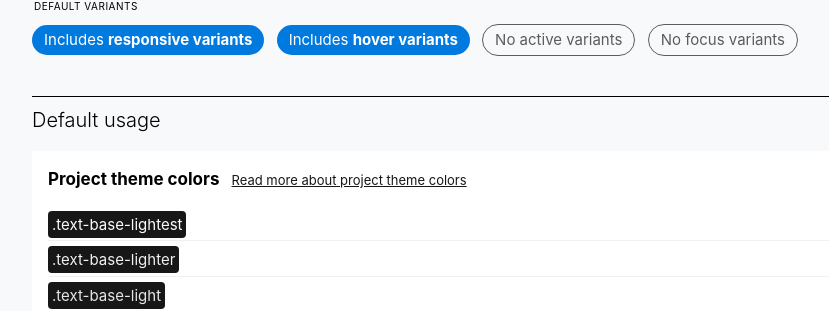
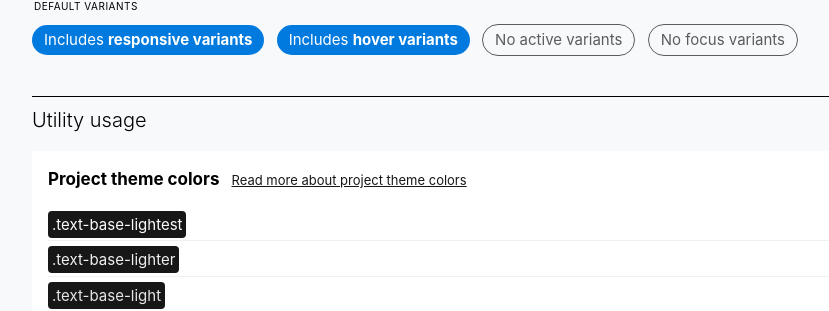
Before and after one commit to uswds/uswds-sandbox, a Jekyll site: the page built from _pages/uswds-utility-docs.md, in a window 1280 px wide and 900 px high. Shown: the part 172-483 px from the top of the window, without its empty margins (184-1013 px from the left). Built offline with Jekyll 4.4.1, drawn with Linux system fonts in a browser that asks for light colours; some web fonts are replaced.

Commit message:
Tweak copy and buttons

```diff
--- a/_pages/uswds-utility-docs.md
+++ b/_pages/uswds-utility-docs.md
@@ -13,14 +13,14 @@ permalink: /uswds-utility-docs/
     <section class="padding-bottom-1">
       <h3 class="size-sans-micro text-normal text-uppercase text-ls-1 margin-top-0 margin-left-2px">Default variants</h3>
       <ul class="list-reset display-inline">
-        <li class="display-inline-block padding-y-05 padding-x-105 bg-blue-50v text-white radius-pill margin-right-1 is-inverse">Includes <strong>responsive variants</strong></li>
-        <li class="display-inline-block padding-y-05 padding-x-105 bg-blue-50v text-white radius-pill margin-right-1 is-inverse">Includes <strong>hover variants</strong></li>
+        <li class="display-inline"><a href="#0" class="display-inline-block padding-y-05 padding-x-105 bg-blue-50v text-no-underline hover:bg-gray-80 text-white radius-pill margin-right-1 is-inverse">Includes <strong>responsive variants</strong></a></li>
+        <li class="display-inline"><a href="#0" class="display-inline-block padding-y-05 padding-x-105 bg-blue-50v text-no-underline hover:bg-gray-80 text-white radius-pill margin-right-1 is-inverse">Includes <strong>hover variants</strong></a></li>
         <li class="display-inline-block padding-y-05 padding-x-105 border-1px text-gray-60 radius-pill margin-right-1 is-inverse">No active variants</li>
         <li class="display-inline-block padding-y-05 padding-x-105 border-1px text-gray-60 radius-pill margin-right-1 is-inverse">No focus variants</li>
       </ul>
     </section>
     <section class="border-top-1px padding-top-1 margin-top-4">
-      <h2 class="margin-0 text-light size-sans-8">Default usage</h2>
+      <h2 class="margin-0 text-light size-sans-8">Utility usage</h2>
       <section class="text-color">
         <section class="bg-white padding-2 radius-md margin-y-2">
           <h3 class="size-sans-6 margin-top-0">Project theme colors <a class="text-normal text-text size-sans-2 margin-left-1" href="#0">Read more about project theme colors</a></h3>
```
